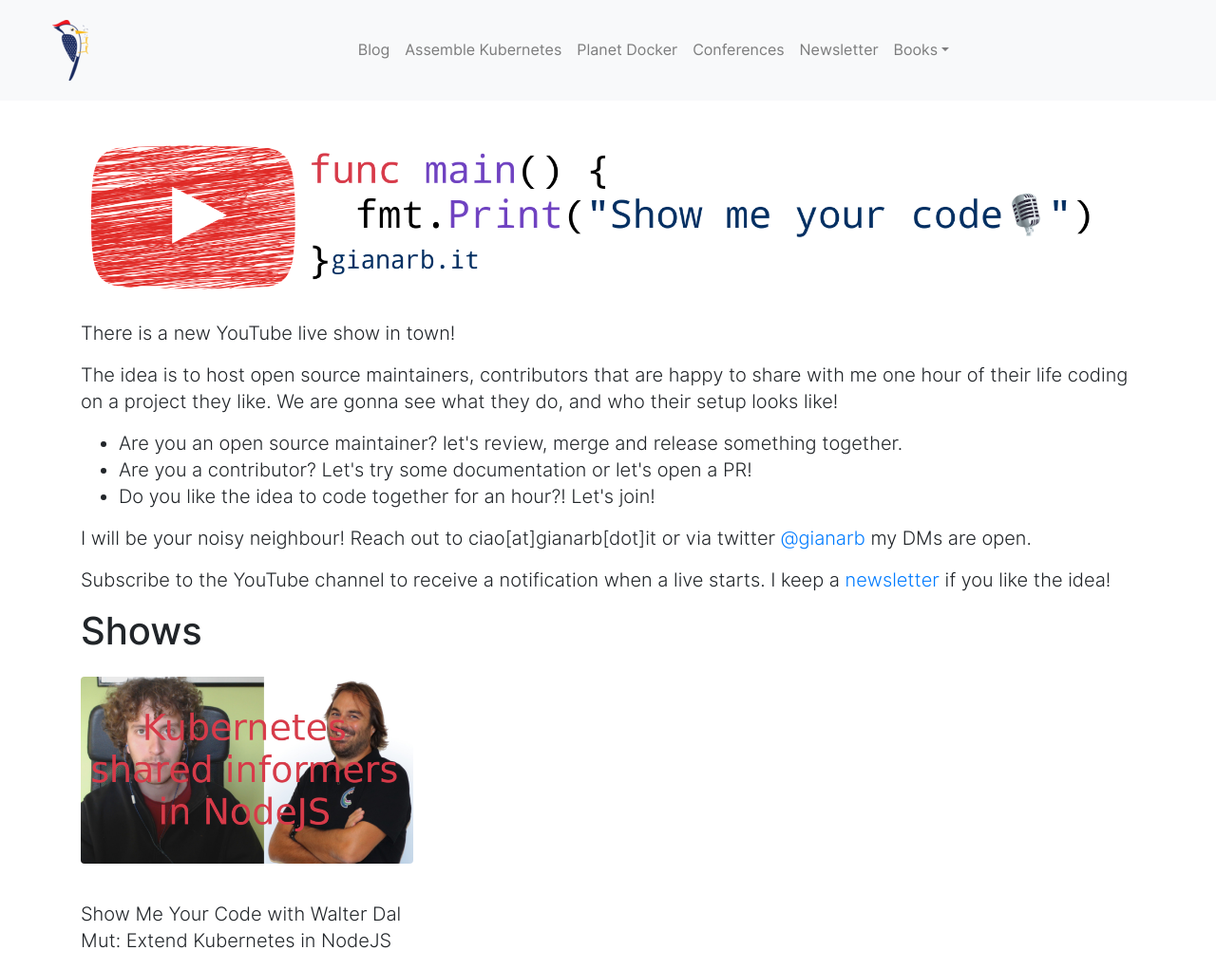
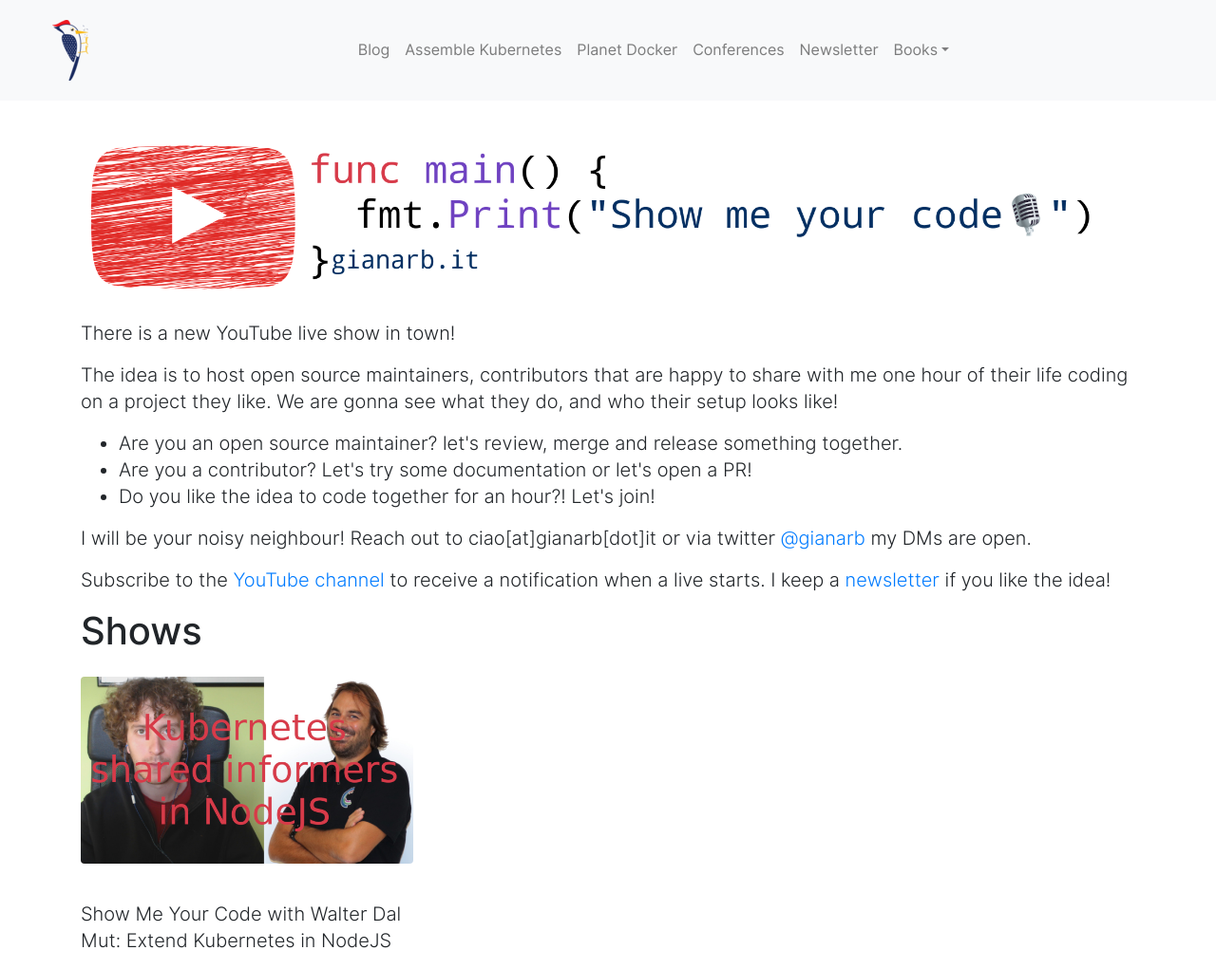
Before and after one commit to gianarb/gianarb.github.com, a Jekyll site: the page built from show-me-your-code.html, in a window 1280 px wide. Shown: the whole page at 95% size. Built offline with Jekyll 4.4.1, drawn with Linux system fonts in a browser that asks for light colours; nearby versions of some CDN libraries; comment, search, counter and statistics services are not loaded.

Commit message:
Add logo in show me page
Signed-off-by: Gianluca Arbezzano <gianarb92@gmail.com>

```diff
--- a/_layouts/show-me-your-code.html
+++ b/_layouts/show-me-your-code.html
@@ -13,6 +13,12 @@
         <div class="row">
             <div class="col-md-12">
                 <p class="meta">{{ page.date | date_to_string }} - Tags: {{page.tags | join: ', '}}</p>
+            </div>
+        </div>
+
+        <div class="row">
+            <div class="col-md-12 text-center">
+                <a href="https://www.youtube.com/channel/UCke-1vle73H9Dy4ojdfLw5A" target="_blank"><img class="img-fluid" src="/img/show-me-your-code-hero-yt.png" /></a>
             </div>
         </div>
 
--- a/show-me-your-code.html
+++ b/show-me-your-code.html
@@ -14,7 +14,7 @@
 
 <div class="row">
     <div class="col-md-12 text-center">
-        <img class="img-fluid" src="/img/show-me-your-code-hero-yt.png" />
+        <a href="https://www.youtube.com/channel/UCke-1vle73H9Dy4ojdfLw5A" target="_blank"><img class="img-fluid" src="/img/show-me-your-code-hero-yt.png" /></a>
     </div>
 </div>
 
@@ -34,7 +34,7 @@
             </ul>
         </p>
         <p>I will be your noisy neighbour! Reach out to ciao[at]gianarb[dot]it or via twitter <a href="https://twitter.com/gianarb">@gianarb</a> my DMs are open.</p>
-        <p>Subscribe to the YouTube channel to receive a notification when a live starts. I keep a <a href="/tinyletter.html">newsletter</a> if you like the idea!</p>
+        <p>Subscribe to the <a href="https://www.youtube.com/channel/UCke-1vle73H9Dy4ojdfLw5A" target="_blank">YouTube channel</a> to receive a notification when a live starts. I keep a <a href="/tinyletter.html">newsletter</a> if you like the idea!</p>
     </div>
 </div>
 
```
